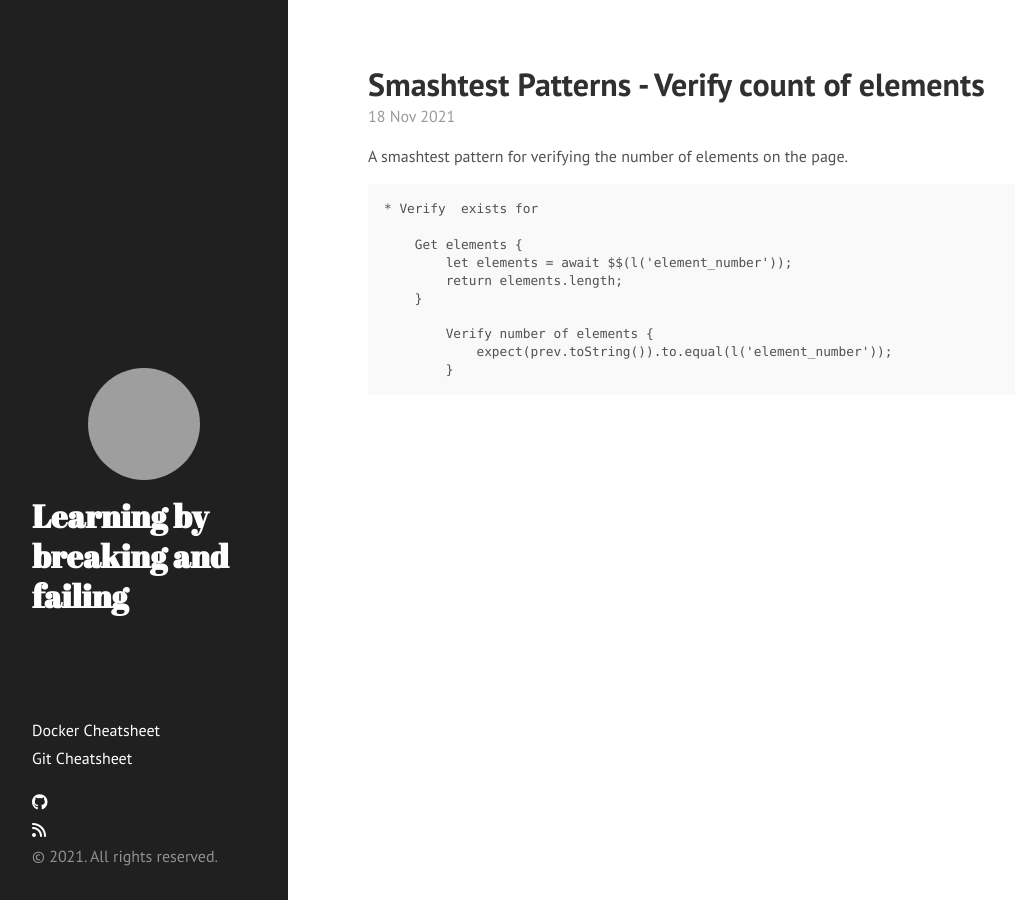
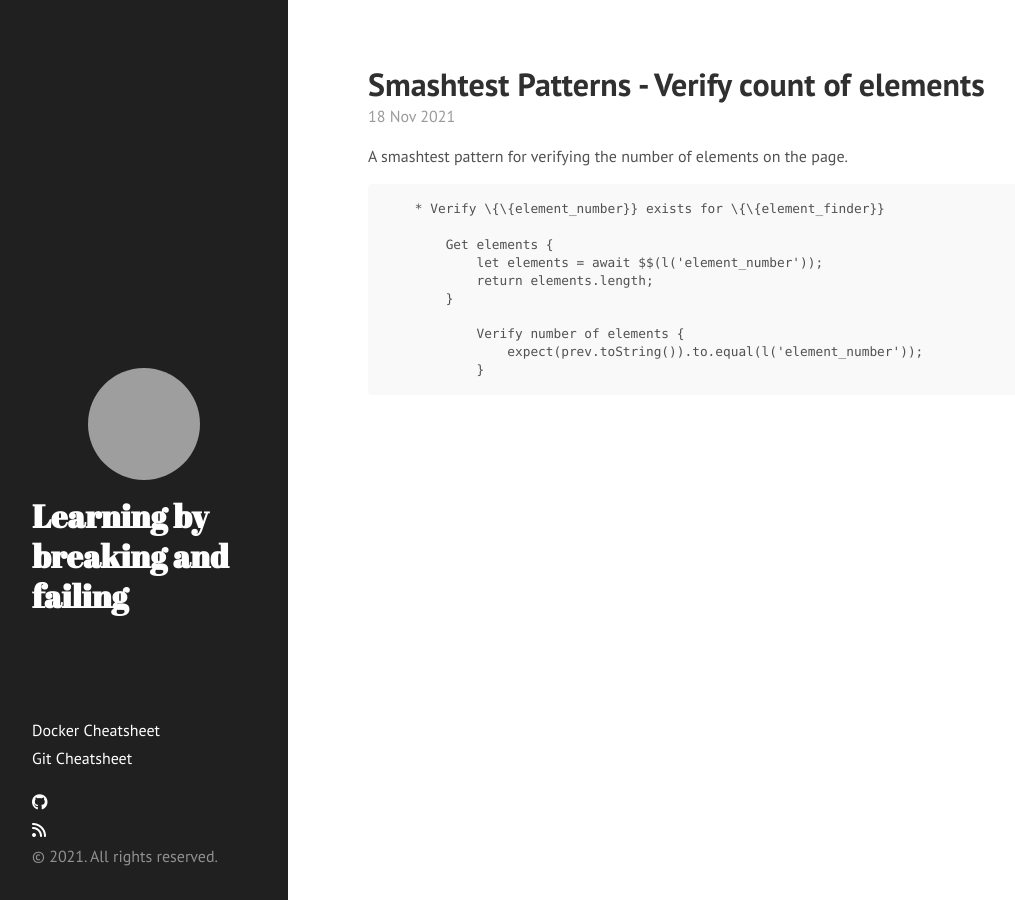
Before and after one commit to slowmonkey/slowmonkey.github.io, a Jekyll site: the page built from _posts/2021-11-18-smashtest-patterns-verify-count-of-elements.md, in a window 1280 px wide. Shown: the whole page, without its empty margins (0-1015 px from the left). Built offline with Jekyll 4.4.1, drawn with Linux system fonts in a browser that asks for light colours; nearby versions of some CDN libraries; grey boxes are pictures that could not be loaded.

Commit message:
Change smashtest variables to display

````diff
--- a/_posts/2021-11-18-smashtest-patterns-verify-count-of-elements.md
+++ b/_posts/2021-11-18-smashtest-patterns-verify-count-of-elements.md
@@ -10,14 +10,14 @@
 
 
 ```
-* Verify {{element_number}} exists for {{element_finder}}
+    * Verify \{\{element_number}} exists for \{\{element_finder}}
 
-    Get elements {
-        let elements = await $$(l('element_number'));
-        return elements.length;
-    }
+        Get elements {
+            let elements = await $$(l('element_number'));
+            return elements.length;
+        }
 
-        Verify number of elements {
-            expect(prev.toString()).to.equal(l('element_number'));
-        }
+            Verify number of elements {
+                expect(prev.toString()).to.equal(l('element_number'));
+            }
 ```
````
